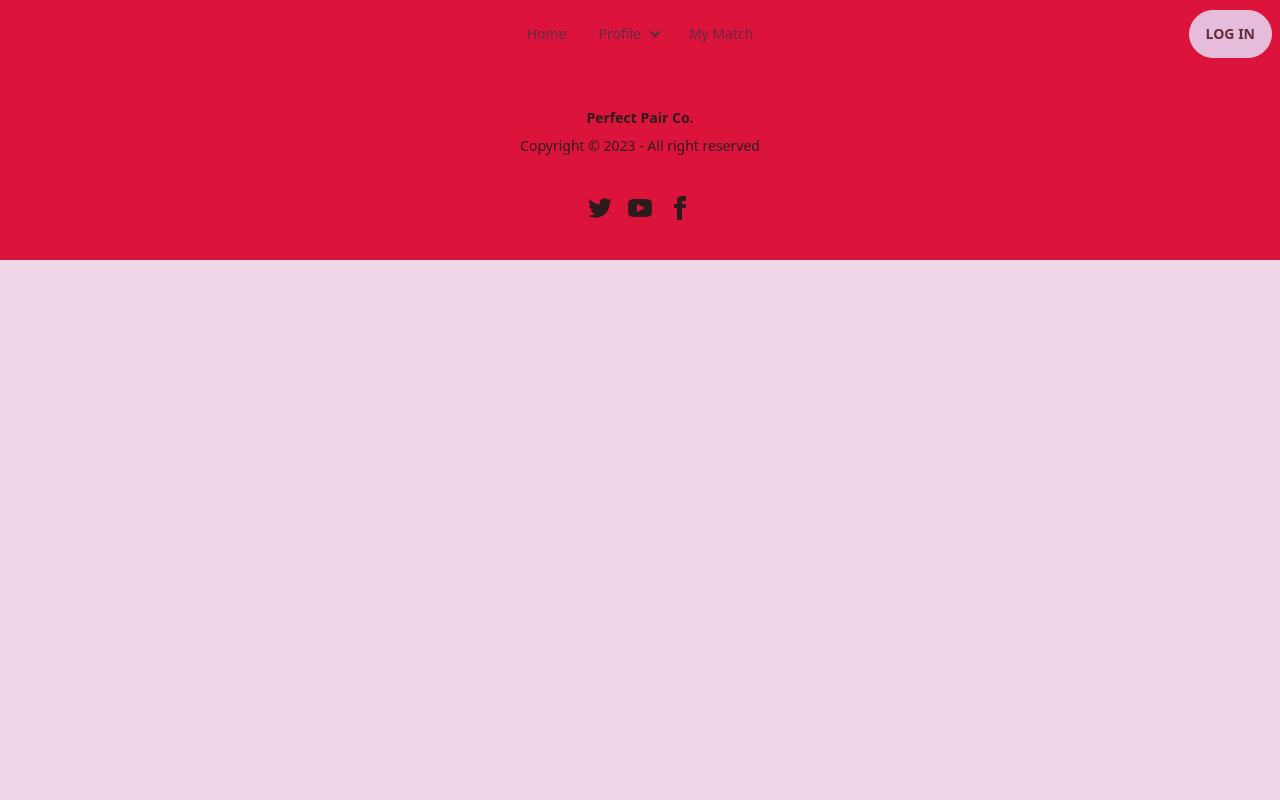
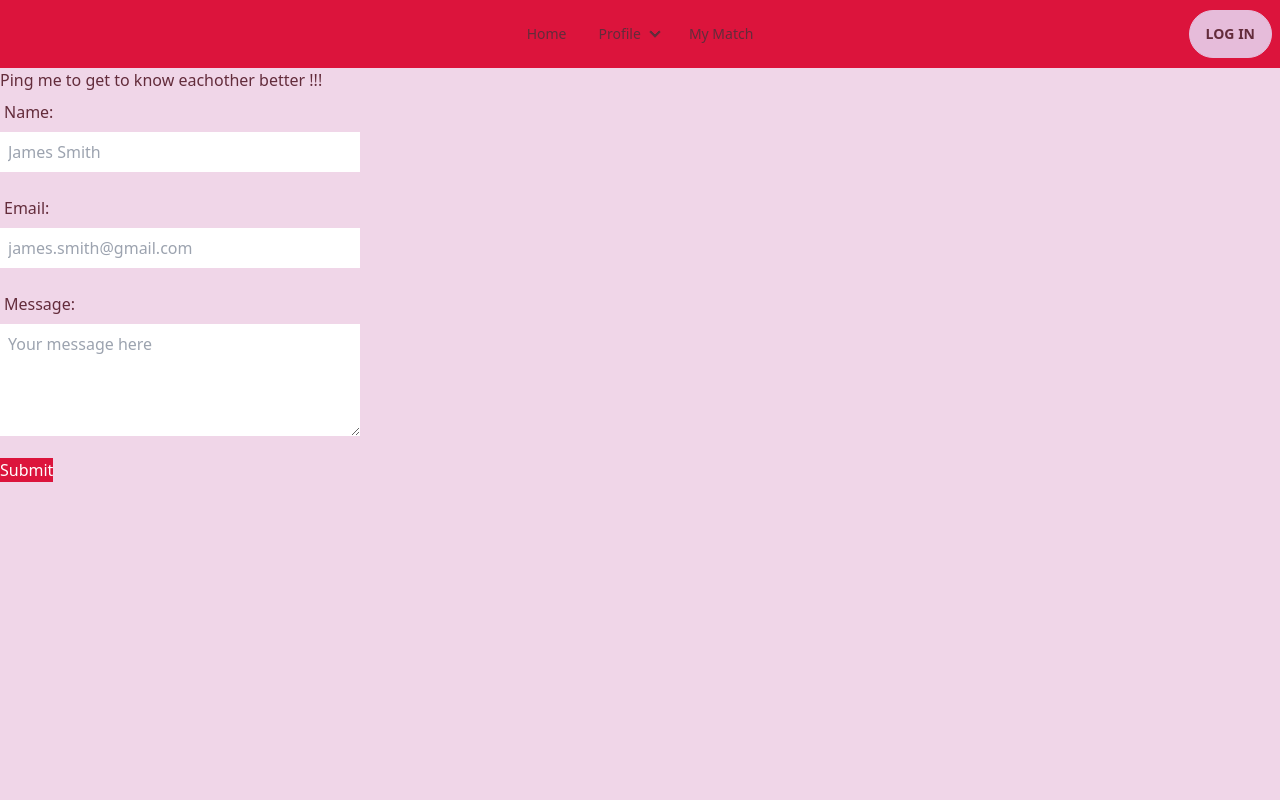
Before and after one commit to supriyakavathekar/match-making-website, a React (Create React App) app: page /contact in a window 1280 px wide. Shown: the top 800 px of the page. Built offline with nearby package versions, Linux system fonts and the light colour scheme; a web font is replaced by a local one.

Commit message:
added contact page

```diff
--- a/src/App.css
+++ b/src/App.css
@@ -145,3 +145,23 @@ font-size: 20px;
     background-color: crimson;
     color: white;
 }
+
+
+/* contact */
+
+.contactForm {
+    width: 400px;
+  }
+  .label {
+    display: block;
+  }
+  .inputField {
+    padding: 0.5rem;
+    margin-bottom: 1rem;
+    width: 90%;
+  }
+
+  .actionBtn{
+    background-color: crimson;
+    color: white;
+  }
--- a/src/App.jsx
+++ b/src/App.jsx
@@ -10,6 +10,7 @@ import Profile from './components/Profile';
 import Register from './components/Register';
 import Match from './components/Match';
 import Detail from './components/Detail';
+import Contact from './components/Contact';
 
 function App() {
 
@@ -28,6 +29,7 @@ function App() {
     <Route path='/register' element={<Register/>} />
     <Route path='/match' element={<Match/>} />
     <Route path='/detail' element={<Detail/>}/>
+    <Route path='/contact' element={<Contact/>} />
 
 
     </Routes>
--- /dev/null
+++ b/src/components/Contact.jsx
@@ -0,0 +1,76 @@
+import React, { useState } from 'react'
+
+function Contact() {
+
+    const [formData, setFormData] = useState({
+        name: '',
+        email: '',
+        message: '',
+      });
+      const [errors, setErrors] = useState({ message: ''});
+      const handleChange = (e) => {
+        console.log(e);
+        setFormData({ ...formData, [e.target.name]: e.target.value });
+      };
+      const handleSubmit = (e) => {
+        e.preventDefault();
+        const { name, email, message } = formData;
+        if (formData.message.length < 10) {
+          setErrors({message: 'Message should be at least 10 characters long'});
+          console.log(errors);
+        } else {
+          const emailBody = `Name: ${name}%0D%0AEmail: ${email}%0D%0AMessage: ${message}`;
+          const mailtoUrl = `mailto:mlatysheva@gmail.com?subject=Contact Form Submission&body=${emailBody}`;
+          window.open(mailtoUrl);
+          setFormData({ name: '', email: '', message: '' });
+        }
+      };
+      return (
+        <div className='min-h-screen '>
+          <h1>Ping me to get to know eachother better !!!</h1>
+          <form onSubmit={handleSubmit}>
+            <div className='contactForm'>
+              <label className='label' htmlFor='name'>Name:</label>
+              <input
+                type='text'
+                id='name'
+                name='name'
+                required
+                minLength={3}
+                className='inputField'
+                placeholder='James Smith'
+                value={formData.name}
+                onChange={handleChange}
+              />
+              <label className='label' htmlFor='email'>Email:</label>
+              <input
+                type='email'
+                id='email'
+                name='email'
+                required
+                className='inputField'
+                placeholder='james.smith@gmail.com'
+                value={formData.email}
+                onChange={handleChange}
+              />
+              <label className='label' htmlFor='message'>Message:</label>
+              <textarea
+                type='text'
+                id='message'
+                name='message'
+                rows='4'
+                required
+                className='inputField'
+                placeholder='Your message here'
+                value={formData.message}
+                onChange={handleChange}
+              ></textarea>
+              {errors.message && <p className="error">{errors.message}</p>}
+            </div>
+            <button className='actionBtn' type='submit'>Submit</button>
+          </form>
+        </div>
+      );
+    };
+
+export default Contact
--- a/src/components/Match.jsx
+++ b/src/components/Match.jsx
@@ -3,7 +3,7 @@ import React from 'react'
 function Match() {
   return (
     <div>
-    <div className="overflow-x-auto">
+    <div className=" min-h-screen  overflow-x-auto">
 <table className="table">
 {/* head */}
 <thead>
```
